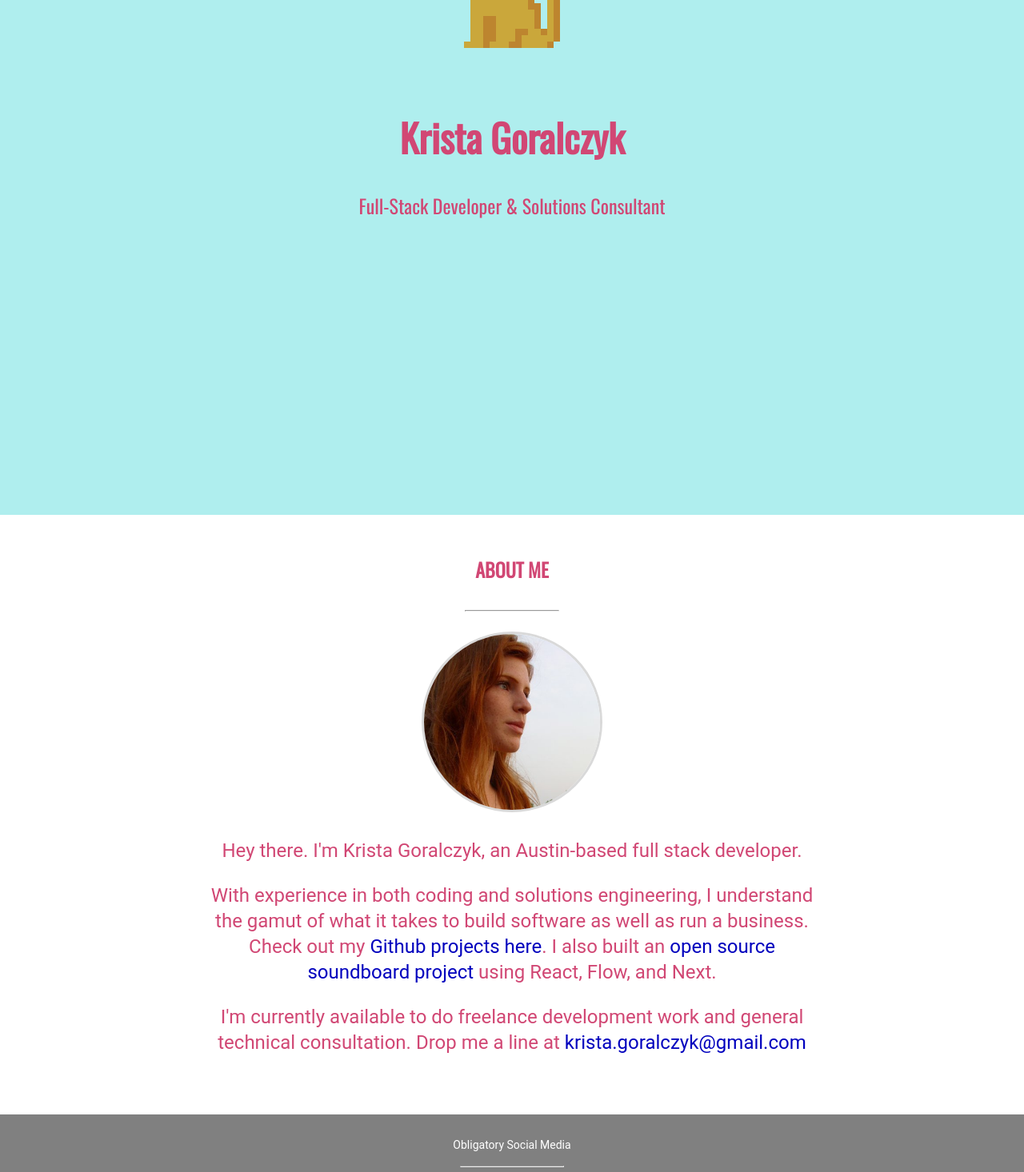
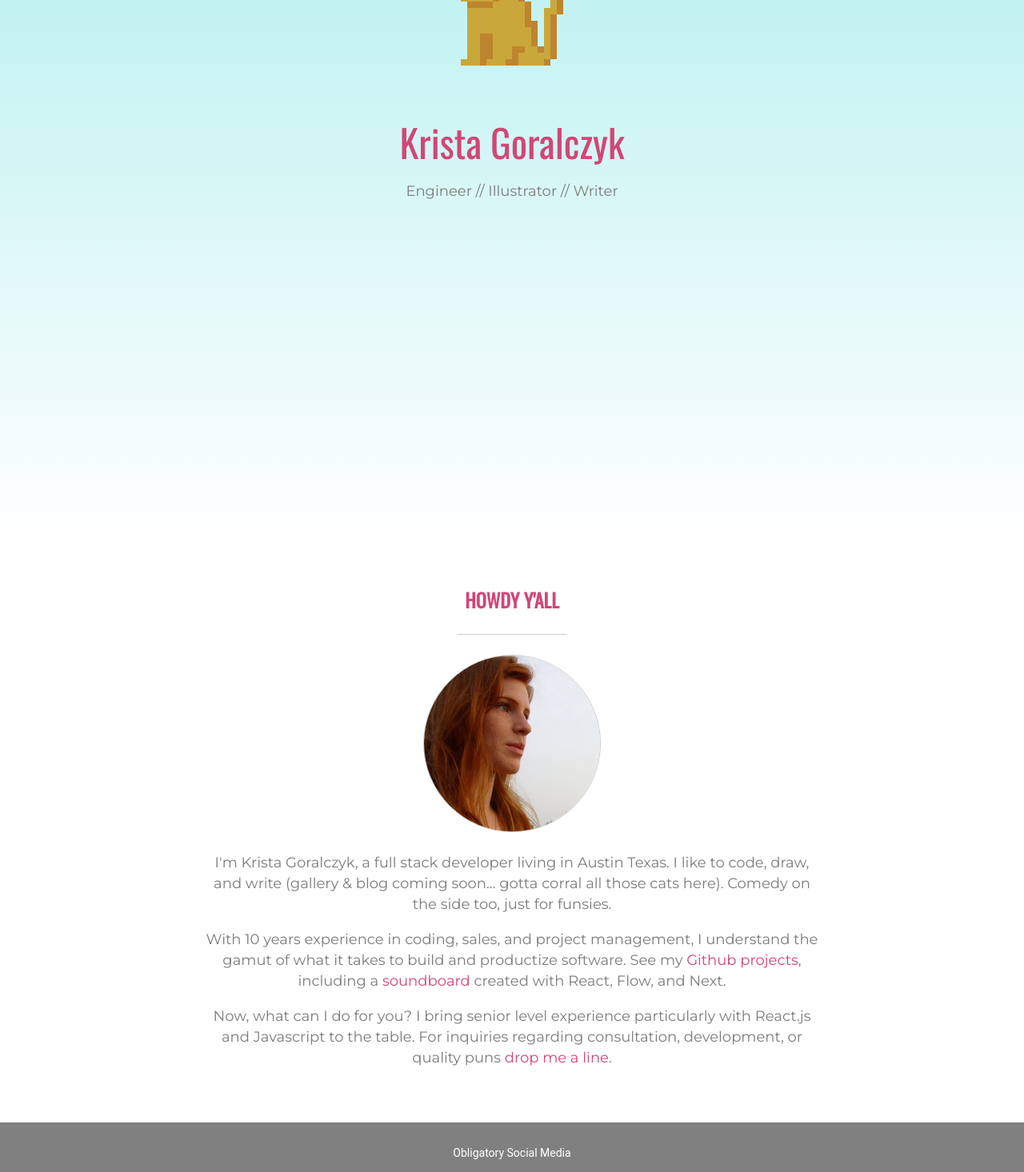
Before and after one commit to kristajg/kristagoralczyk.com, a React app: page / in a window 1280 px wide. Shown: the part 220-1686 px from the top of the page at 80% size. Built offline with nearby package versions, Linux system fonts and the light colour scheme.

Commit message:
Site and copy facelift 2019 woo

```diff
--- a/src/components/Bio.jsx
+++ b/src/components/Bio.jsx
@@ -1,79 +1,80 @@
 import React from 'react';
 import styled from 'styled-components';
+import { pink, gray, liteGray } from '../styles/global';
 
 const AboutWrapper = styled.div`
   padding: 50px 20%;
   background-size: 100%;
+
   @media (max-width: 480px) {
     padding: 20px 5%;
   }
 `;
 
 const Header = styled.div`
-  font-family: "Oswald", sans-serif;
+  font-family: 'Oswald', sans-serif;
   font-size: 24px;
   font-weight: 600;
-  color: #d14774;
+  color: ${pink};
   padding-bottom: 25px;
   text-transform: uppercase;
   text-align: center;
 `;
 
 const AboutContent = styled.div`
-  font-size: 24px;
-  line-height: 32px;
-  color: #d14774;
+  font-family: 'Montserrat', sans-serif;
+  font-size: 18px;
+  line-height: 26px;
+  color: ${gray};
   text-align: center;
 `;
 
 const BioImage = styled.img`
-  border: 3px solid #d9d9d9;
+  border: 1px solid ${liteGray};
   border-radius: 50%;
   height: 220px;
 `;
 
-const Line = styled.hr`
-  width: 15%;
+const Line = styled.div`
+  margin: 0 auto;
+  width: 18%;
   margin-bottom: 25px;
+  border-bottom: 1px solid ${liteGray};
 `;
 
 const Link = styled.a`
   text-decoration: none;
-  color: #0000be;
+  color: ${pink};
 `;
+
+const paragraphOne = 'I\'m Krista Goralczyk, a full stack developer living in Austin Texas. I like to code, draw, and write (gallery & blog coming soon... gotta corral all those cats here). Comedy on the side too, just for funsies.';
 
 export default () => (
   <AboutWrapper>
-    <Header>About Me</Header>
+    <Header>Howdy Y&#39;all</Header>
     <Line />
     <AboutContent>
       <BioImage src={require('../assets/img/kg.jpg')} alt="Cool pic of KG" />
+      <p>{paragraphOne}</p>
       <p>
-        Hey there. I&#39;m Krista Goralczyk, an Austin-based full stack developer.
-      </p>
-      <p>
-        With experience in both coding and solutions engineering, I understand the gamut of what
-        {' '}it takes to build software as well as run a business.
-         Check out my{' '}
+        With 10 years experience in coding, sales, and project management, I understand the gamut of what it takes to build and productize software.
+         See my{' '}
         <Link href="https://github.com/kristajg" target="_blank">
-          Github projects here
+          Github projects
         </Link>
-        . I also built an{' '}
+        , including a
         <Link
           href="https://github.com/MerlinLabs/soundboard-demo"
           target="_blank"
         >
           {' '}
-          open source soundboard project
+          soundboard
         </Link>{' '}
-       using React, Flow, and Next.
+       created with React, Flow, and Next.
       </p>
       <p>
-        I&#39;m currently available to do freelance development work and general technical
-        {' '}consultation. Drop me a line at{' '}
-        <Link href="mailto:krista.goralczyk@gmail.com">
-          krista.goralczyk@gmail.com
-        </Link>
+        Now, what can I do for you? I bring senior level experience particularly with React.js and Javascript to the table. For inquiries regarding consultation, development, or quality puns{' '}
+        <Link href="mailto:krista.goralczyk@gmail.com">drop me a line</Link>.
       </p>
     </AboutContent>
   </AboutWrapper>
--- a/src/components/FeaturedProjects.jsx
+++ /dev/null
@@ -1 +0,0 @@
-// TODO
--- a/src/components/Marquee.jsx
+++ b/src/components/Marquee.jsx
@@ -1,14 +1,34 @@
-import React, { PureComponent } from 'react';
-import styled from 'styled-components';
+import React from 'react';
+import styled, { keyframes } from 'styled-components';
+import { skyBlue, pink, gray } from '../styles/global';
+
+const fadeIn = keyframes`
+  0% {
+    opacity: 0;
+    top: 0px;
+  }
+  50% {
+    top: -15px;
+  }
+  100% {
+    opacity: 1;
+    top: 0px;
+  }
+`;
 
 const HeaderContainer = styled.div`
-  background-color: #afeeee;
+  background: ${skyBlue};
+  background: linear-gradient(0deg, #fff 1%, ${skyBlue} 100%);
+
   margin: 0 auto;
-  padding: 5% 0 0 0;
-  height: 100vh;
+  padding: 8% 0 0 0;
+  height: 100%;
+  min-height: 100vh;
+
   @media (max-width: 900px) {
     padding-top: 30%;
   }
+
   @media (max-width: 480px) {
     padding-top: 50%;
   }
@@ -18,37 +38,40 @@ const ContentWrapper = styled.div`
   margin: 0 auto;
   text-align: center;
   position: relative;
+  animation: ${fadeIn} 1s ease-in-out;
 `;
 
 const FeaturedImage = styled.img`
   width: 20%;
   min-width: 20%;
-  position: relative;
-  left: -20px;
 `;
 
-const SubText = styled.div`
+const Title = styled.div`
   font-family: 'Oswald', sans-serif;
-  font-size: 24px;
-  color: #d14774;
   text-transform: capitalize;
+  color: ${pink};
+  font-size: 48px;
+  padding-bottom: 15px;
 `;
 
-class Marquee extends PureComponent {
-  render () {
-    return (
+const Subtitle = styled.div`
+  font-family: 'Montserrat', sans-serif;
+  color: ${gray};
+  font-size: 18px;
+`;
+
+const Marquee = () => (
   <HeaderContainer>
     <ContentWrapper>
       <FeaturedImage
-            src={require('../assets/img/catAnimation.gif')} />
-          <SubText>
-            <h1>Krista Goralczyk</h1>
-            Full-Stack Developer & Solutions Consultant
-          </SubText>
+        src={require('../assets/img/catAnimation2.gif')}
+      />
+      <div>
+        <Title>Krista Goralczyk</Title>
+        <Subtitle>Engineer   //   Illustrator   //   Writer</Subtitle>
+      </div>
     </ContentWrapper>
   </HeaderContainer>
 );
-  }
-}
 
 export default Marquee;
--- a/src/public/index.html
+++ b/src/public/index.html
@@ -10,7 +10,7 @@
         font-family: Roboto, sans-serif;
       }
     </style>
-    <link href="https://fonts.googleapis.com/css?family=Oswald" rel="stylesheet"></link>
+    <link href="https://fonts.googleapis.com/css?family=Montserrat|Oswald" rel="stylesheet">
     <script src="https://apis.google.com/js/platform.js"></script>
     <script>
       (function(i,s,o,g,r,a,m){i['GoogleAnalyticsObject']=r;i[r]=i[r]||function(){
--- a/src/styles/global.js
+++ b/src/styles/global.js
@@ -0,0 +1,15 @@
+// import styled from 'styled-components';
+
+// COLORS
+export const skyBlue = '#afeeee';
+export const pink = '#d14774';
+export const gray = '#7c7c7c';
+export const liteGray = '#cecece';
+
+// FONTS
+export const thin = 100;
+export const light = 300;
+export const regular = 400;
+export const medium = 500;
+export const bold = 700;
+export const extraBold = 800;
```
Also changed, not shown: src/components/ProjectGallery.jsx (added, +9 -0 lines), src/containers/Home.jsx (+6 -7 lines), src/assets/img/catAnimation2.gif (added), 1 other file (tests, documents, lock files or other folders). Lines whose indentation alone changed are shown as unchanged.
